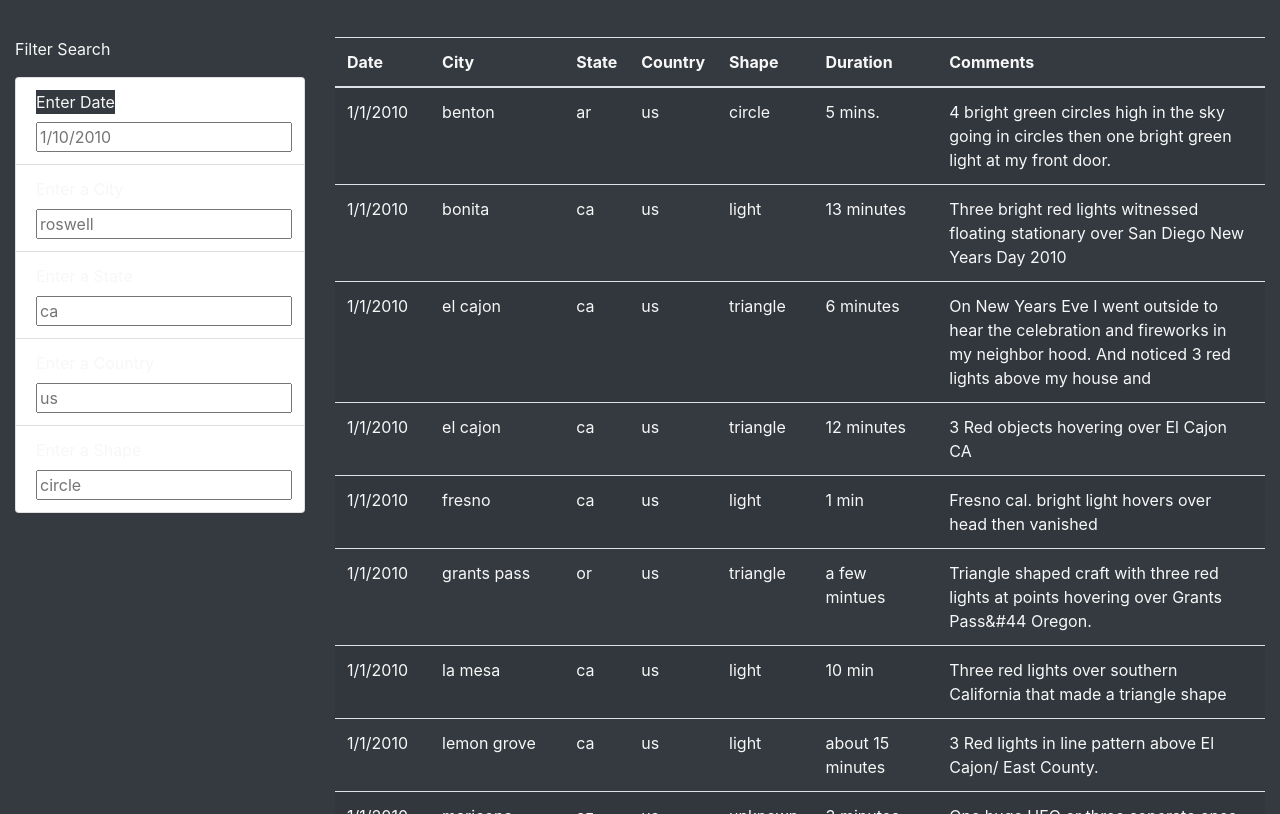
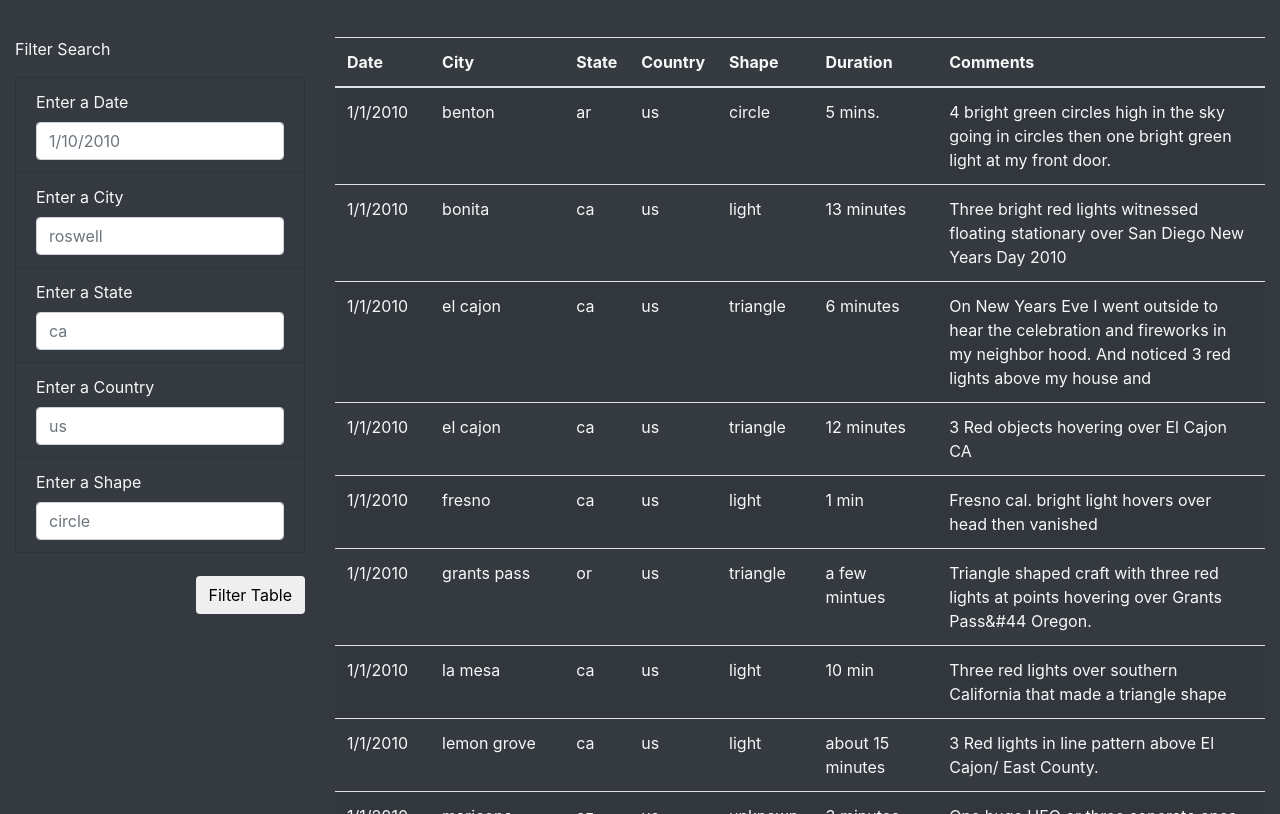
Before and after one commit to tabithacharlotte/UFOs, a plain HTML site: page index.html in a window 1280 px wide. Shown: the part 707-1521 px from the top of the page. Drawn offline with nearby package versions, Linux system fonts and the light colour scheme.

Commit message:
Trying to select for multiple inputs

```diff
--- a/index.html
+++ b/index.html
@@ -44,26 +44,31 @@
               <div class="form-group">
                 <p>Filter Search</p>
                 <ul class="list-group" id="filters">
-                  <li class="filter list-group-item">
-                    <label class="bg-dark" for="date">Enter Date</label></br>
-                    <input class="form=control" type="text" placeholder="1/10/2010" id="datetime" />
+                  <li class="filter list-group-item bg-dark">
+                    <label for="date">Enter a Date</label></br>
+                    <input class="form-control" type="text" placeholder="1/10/2010" id="datetime"/>
                   </li>
-                  <li class="filter list-group-item">
+                  <li class="filter list-group-item bg-dark">
                     <label for="city">Enter a City</label></br>
-                    <input class="form=control" type="text" placeholder="roswell" id="city">
+                    <input class="form-control" type="text" placeholder="roswell" id="city">
                   </li>
-                  <li class="filter list-group-item">
+                  <li class="filter list-group-item bg-dark">
                     <label for="state">Enter a State</label></br>
-                    <input class="form=control" type="text" placeholder="ca" id="state">
+                    <input class="form-control" type="text" placeholder="ca" id="state">
                   </li>
-                  <li class="filter list-group-item">
+                  <li class="filter list-group-item bg-dark">
                     <label for="country">Enter a Country</label></br>
-                    <input class="form=control" type="text" placeholder="us" id="country">
+                    <input class="form-control" type="text" placeholder="us" id="country">
                   </li>
-                  <li class="filter list-group-item">
+                  <li class="filter list-group-item bg-dark">
                     <label for="shape">Enter a Shape</label></br>
-                    <input class="form=control" type="text" placeholder="circle" id="shape">
-                  </li>
+                    <input class="form-control" type="text" placeholder="circle" id="shape">
+                  </li></br>
+                  <p>
+                  <button id="filter-btn" type="button" class="btn btn-default" style="float: right">
+                    Filter Table
+                  </button>
+                  </p>
                 </ul>
               </div>
             </form>
```
Also changed, not shown: static/js/ufo_starterCode.js (+25 -10 lines).
